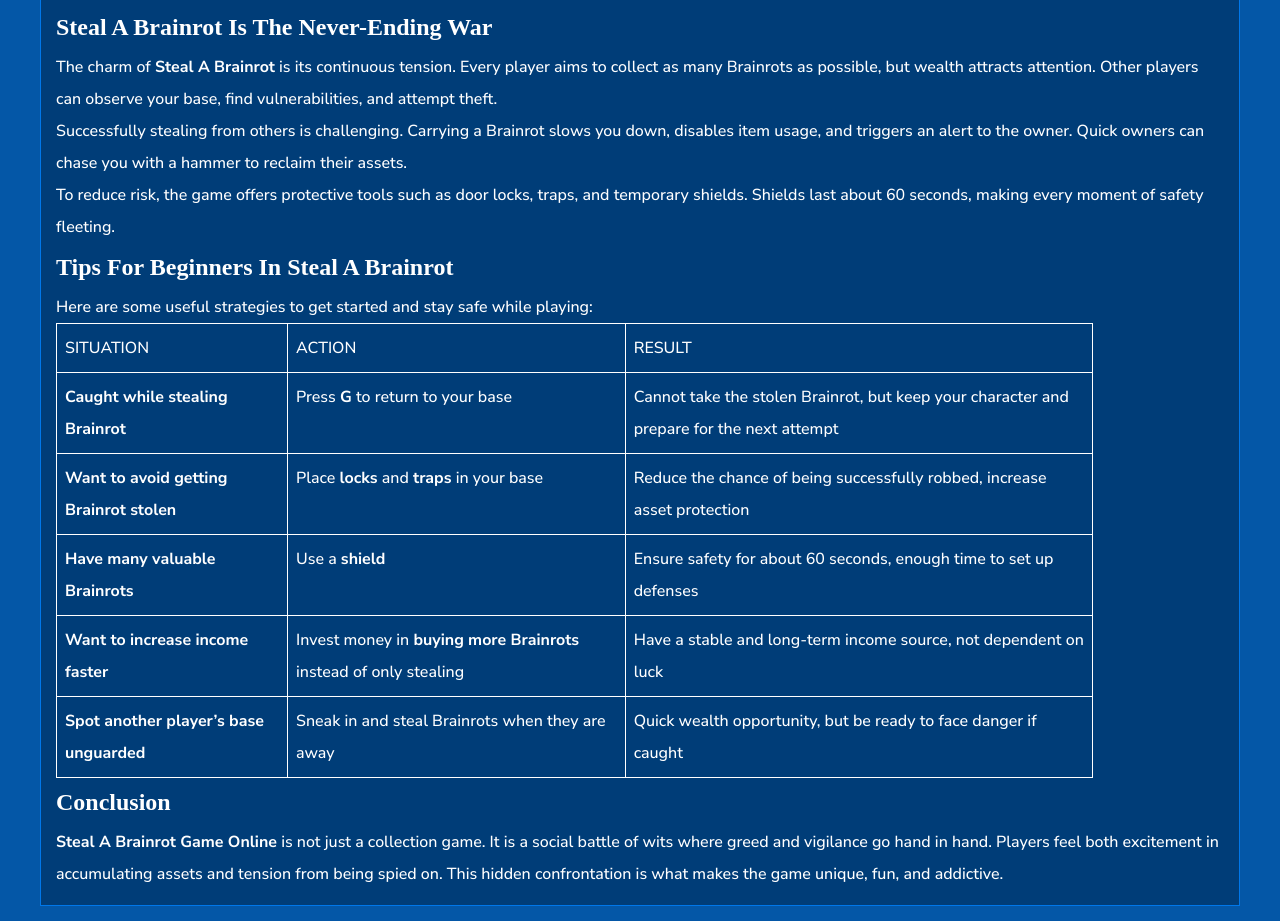
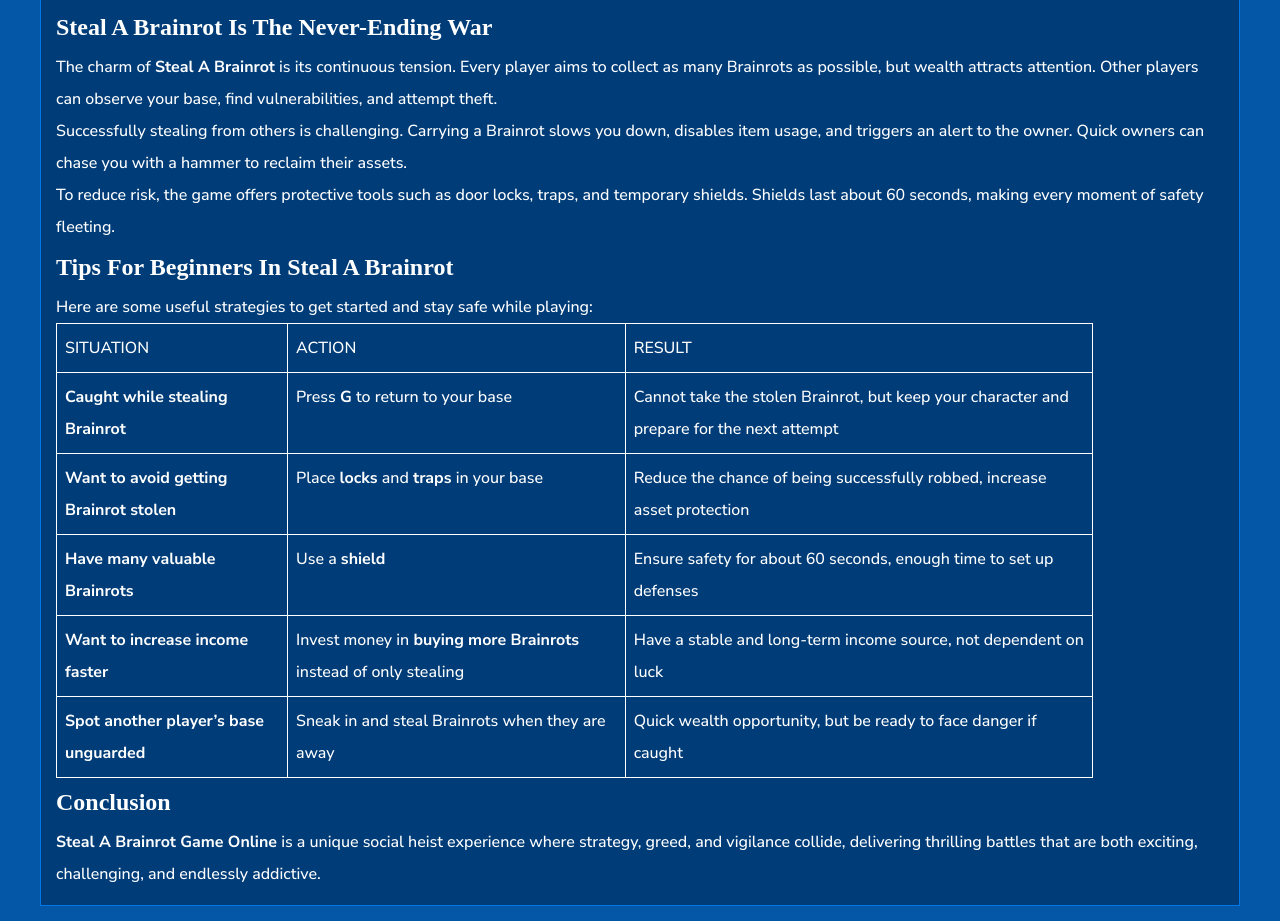
Before and after one commit to stealabrainrot-game/stealabrainrot-game.github.io, a plain HTML site: page index.html in a window 1280 px wide. Shown: the part 2111-3032 px from the top of the page. Drawn offline with Linux system fonts and the light colour scheme.

Commit message:
Update index.html

```diff
--- a/index.html
+++ b/index.html
@@ -285,7 +285,7 @@
 </tbody>
 </table>
 <h2>Conclusion</h2>
-<p><strong>Steal A Brainrot Game Online</strong> is not just a collection game. It is a social battle of wits where greed and vigilance go hand in hand. Players feel both excitement in accumulating assets and tension from being spied on. This hidden confrontation is what makes the game unique, fun, and addictive.</p>                                                    </div>
+<p><strong>Steal A Brainrot Game Online</strong> is a unique social heist experience where strategy, greed, and vigilance collide, delivering thrilling battles that are both exciting, challenging, and endlessly addictive.</p>                                                    </div>
                     </div>
                 </div>
             </div>
```
